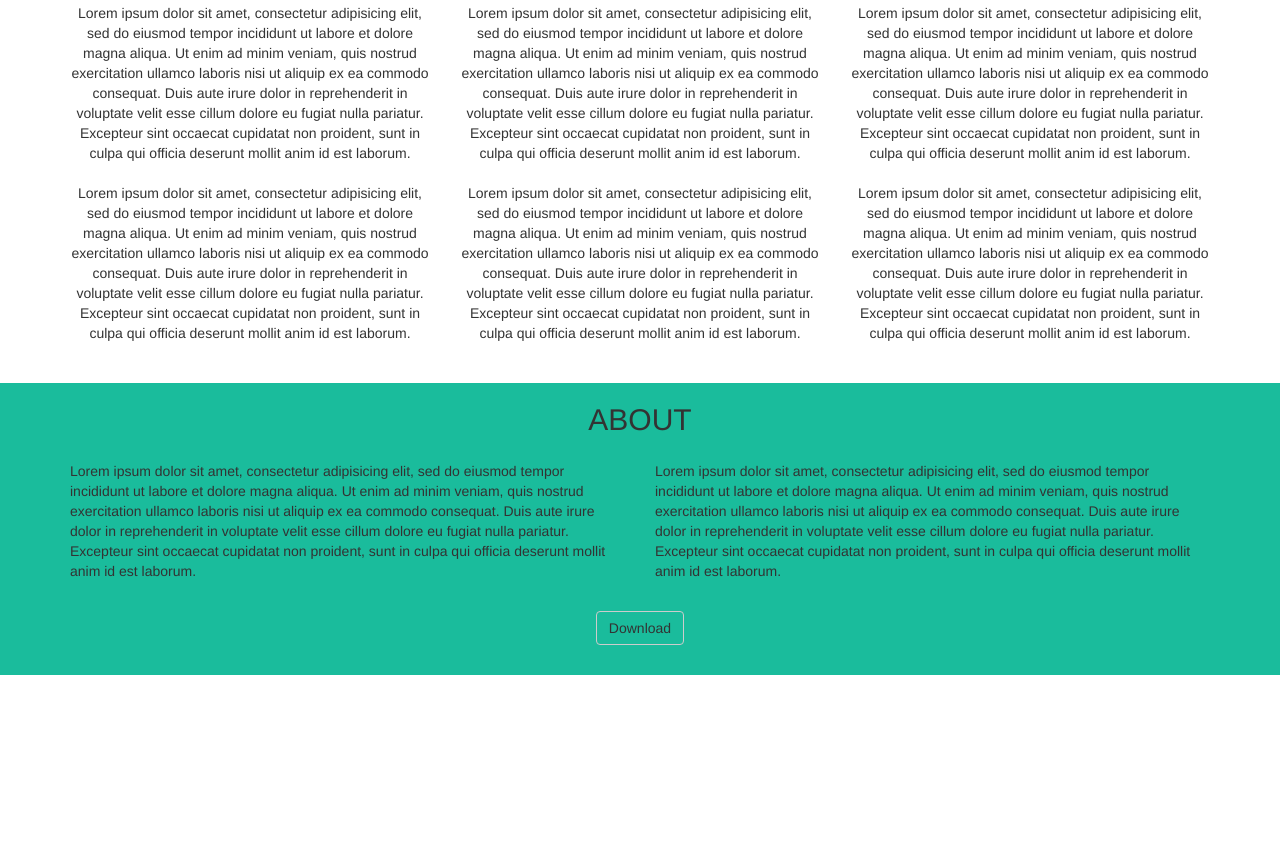
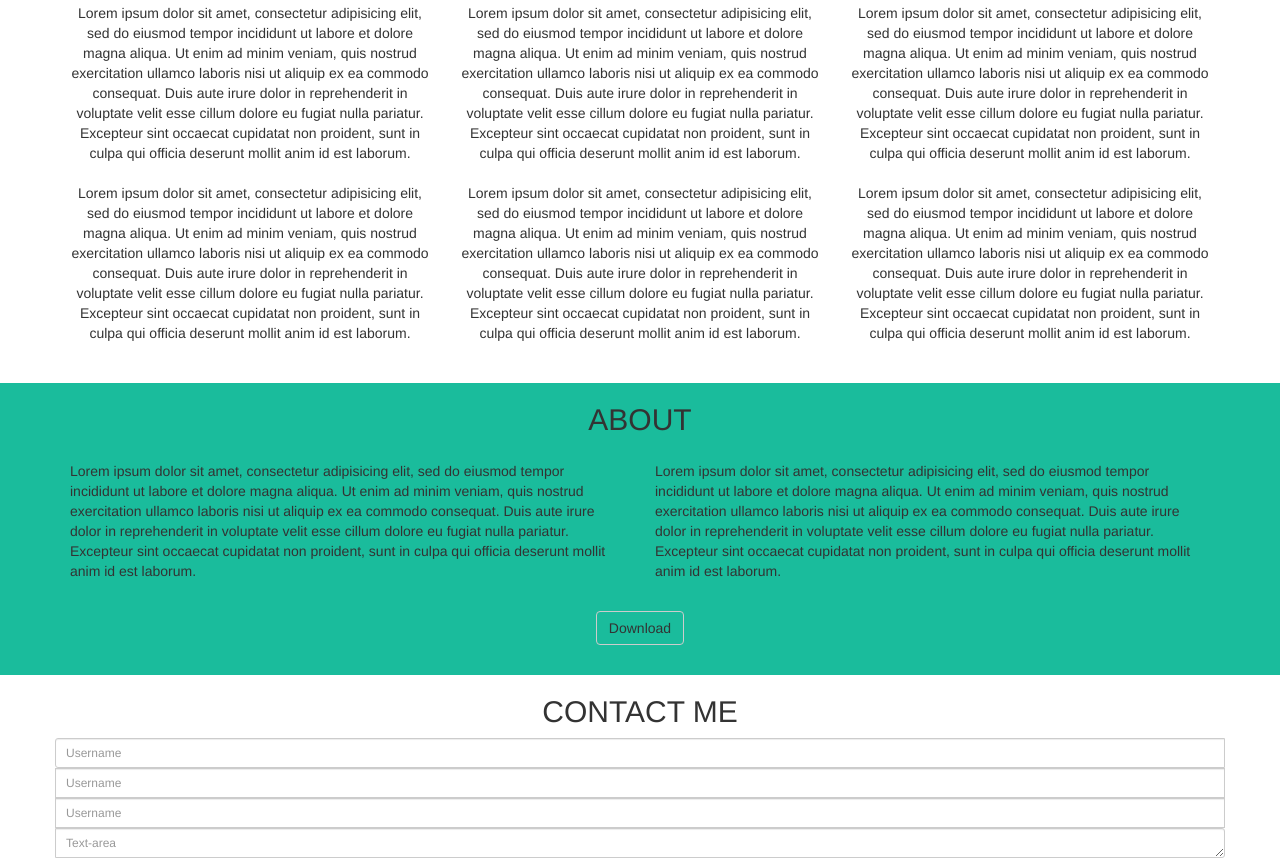
Before and after one commit to tommasofiglia/html-css-bootstrap-freelancer, a plain HTML site: page index.html in a window 1280 px wide. Shown: the part 375-1233 px from the top of the page. Before the commit the page ends 1050 px from the top, so only its background shows below. Drawn offline with nearby package versions, Linux system fonts and the light colour scheme.

Commit message:
Aggiunte alla parte contact

```diff
--- a/index.html
+++ b/index.html
@@ -81,6 +81,23 @@
       </div>
     </section>
 
+    <section id="contact">
+
+      <div class="container text-center">
+        <h2>CONTACT ME</h2>
+        <div class="row">
+          <div class="input-group input-group-sm m-auto col-lg-12">
+            <input type="text" class="form-control" placeholder="Username" aria-describedby="sizing-addon3">
+            <input type="email" class="form-control" placeholder="Username" aria-describedby="sizing-addon3">
+            <input type="text" class="form-control" placeholder="Username" aria-describedby="sizing-addon3">
+            <textarea  rows="8" cols="80" class="form-control" placeholder="Text-area""></textarea>
+          </div>
+        </div>
+
+      </div>
+
+    </section>
+
 
 
 
```
